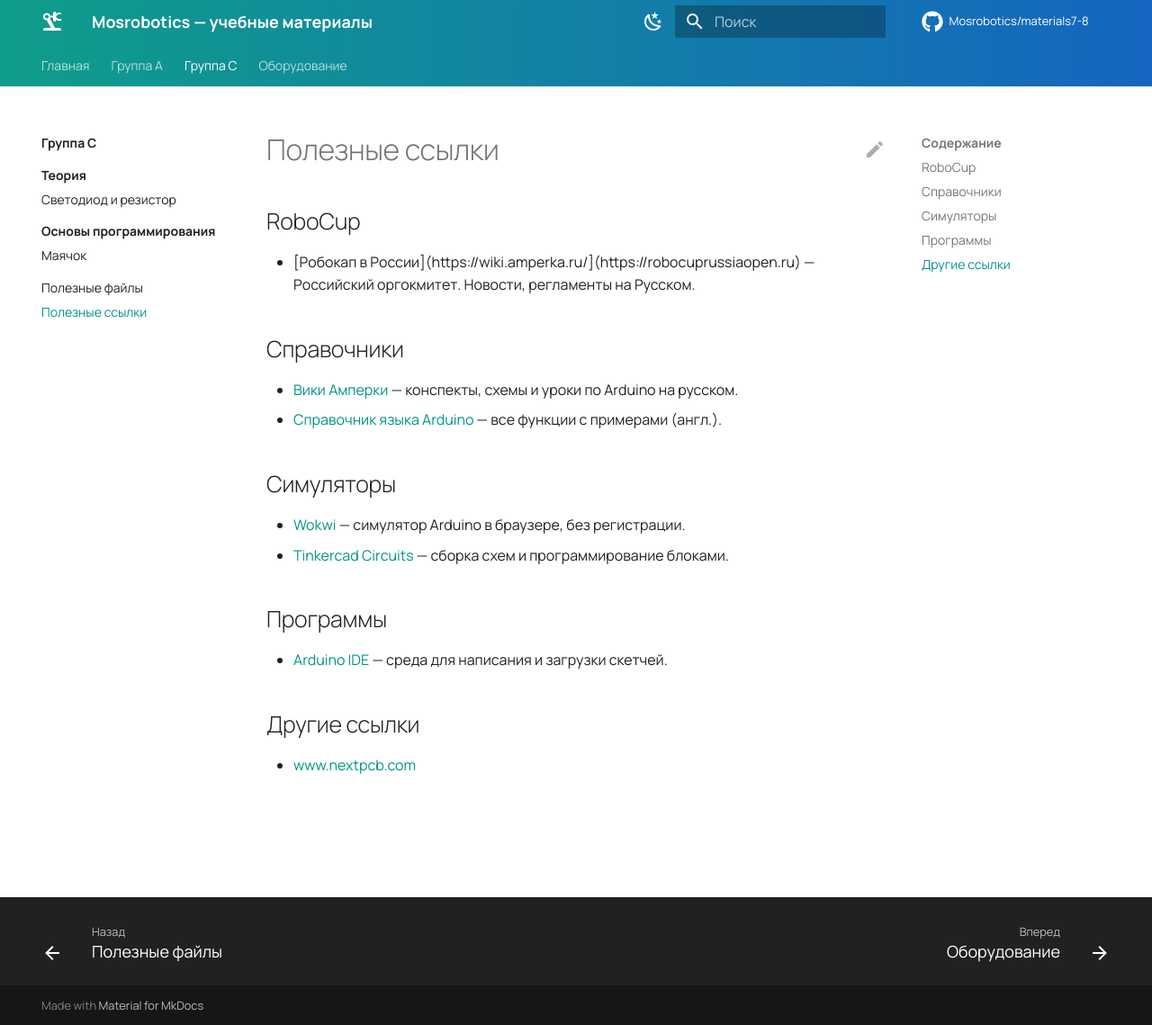
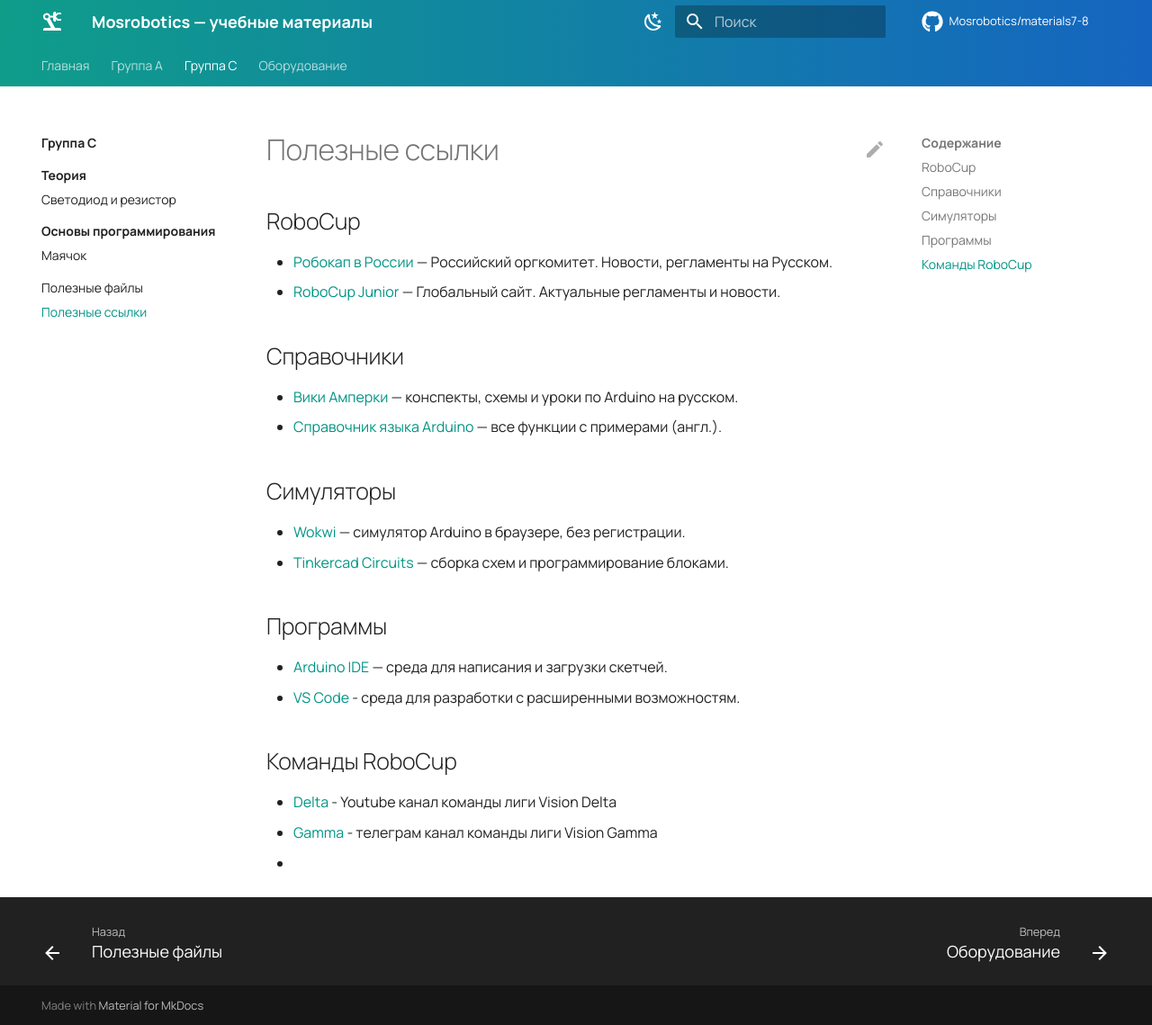
Before and after one commit to Mosrobotics/materials7-8, an MkDocs documentation site: the page built from docs/group-c/links.md, in a window 1280 px wide and 1139 px high. Shown: the whole window at 90% size. Built offline with MkDocs 1.6.1 and Material for MkDocs 9.7.7, drawn with Linux system fonts in a browser that asks for light colours; comment, search, counter and statistics services are not loaded.

Commit message:
Update links.md

```diff
--- a/docs/group-c/links.md
+++ b/docs/group-c/links.md
@@ -1,7 +1,8 @@
 # Полезные ссылки
 
 ## RoboCup
-- [Робокап в России](https://wiki.amperka.ru/](https://robocuprussiaopen.ru) — Российский оргокмитет. Новости, регламенты на Русском.
+- [Робокап в России](https://robocuprussiaopen.ru) — Российский оргкомитет. Новости, регламенты на Русском.
+- [RoboCup Junior](https://junior.robocup.org) — Глобальный сайт. Актуальные регламенты и новости.
 
 ## Справочники
 
@@ -16,7 +17,10 @@
 ## Программы
 
 - [Arduino IDE](https://www.arduino.cc/en/software) — среда для написания и загрузки скетчей.
+- [VS Code](https://code.visualstudio.com/download) - среда для разработки с расширенными возможностям.
 
-## Другие ссылки
+## Команды RoboCup
 
-- [www.nextpcb.com](https://www.nextpcb.com/kicad-version-converter)
+- [Delta](https://www.youtube.com/@deltarobocup) - Youtube канал команды лиги Vision Delta
+- [Gamma](https://t.me/GammaBotSoccer) - телеграм канал команды лиги Vision Gamma
+-
```
